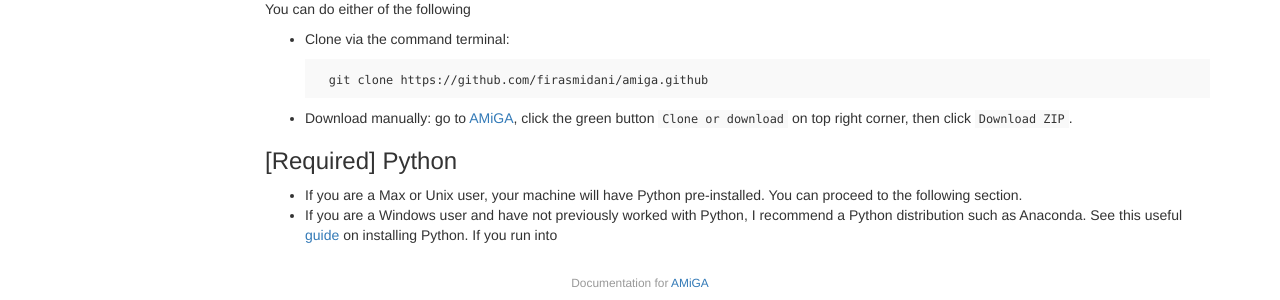
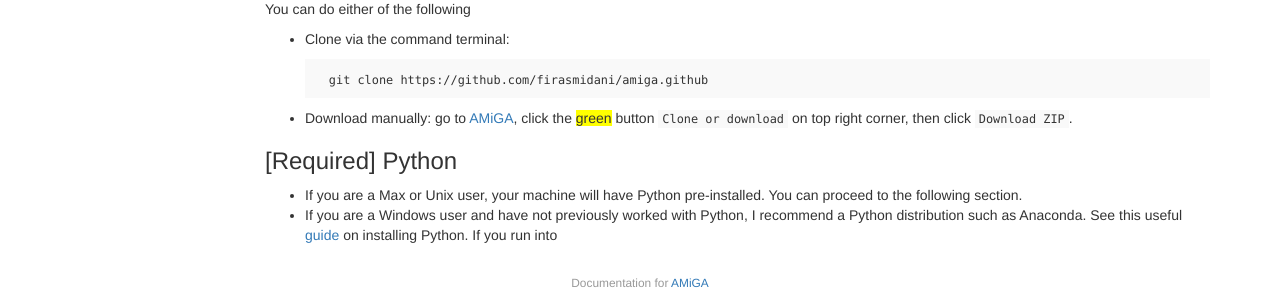
Before and after one commit to firasmidani/amiga, a Jekyll site: the page built from docs/_posts/2020-03-23-installation.md, in a window 1280 px wide. Shown: the part 191-491 px from the top of the page. Built offline with Jekyll 4.4.1, drawn with Linux system fonts in a browser that asks for light colours.

Commit message:
testing text highlighting

````diff
--- a/docs/_posts/2020-03-23-installation.md
+++ b/docs/_posts/2020-03-23-installation.md
@@ -15,7 +15,7 @@ You can do either of the following
     ```zsh
     git clone https://github.com/firasmidani/amiga.github
     ```
-- Download manually: go to [AMiGA](site.codeurl), click the <span style="background-color: #FFFF00#">green</span> button ```Clone or download``` on top right corner, then click ```Download ZIP```.
+- Download manually: go to [AMiGA](site.codeurl), click the <span style="background-color: #FFFF00">green</span> button ```Clone or download``` on top right corner, then click ```Download ZIP```.
 
 ### [Required] Python
 
````
